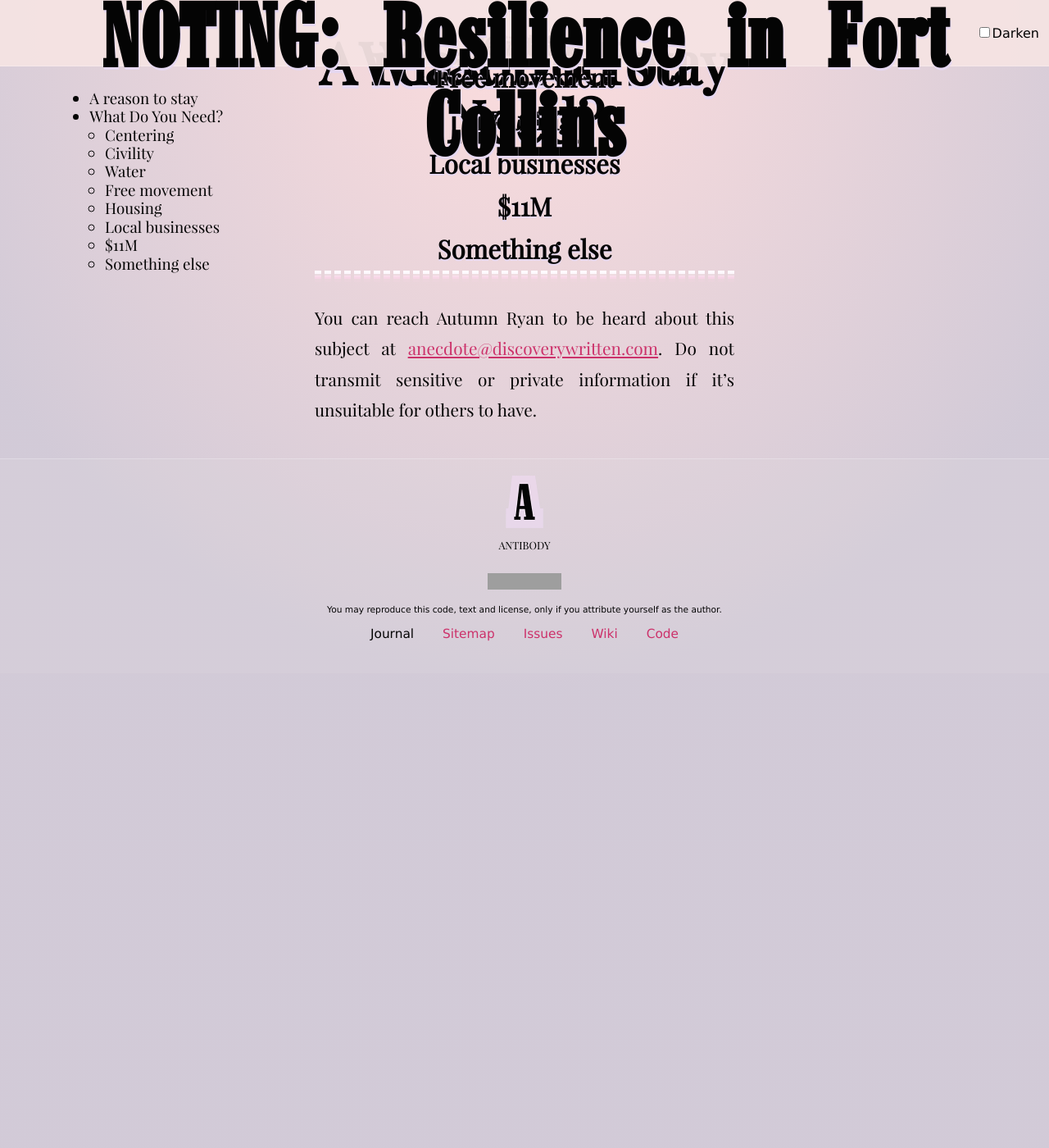
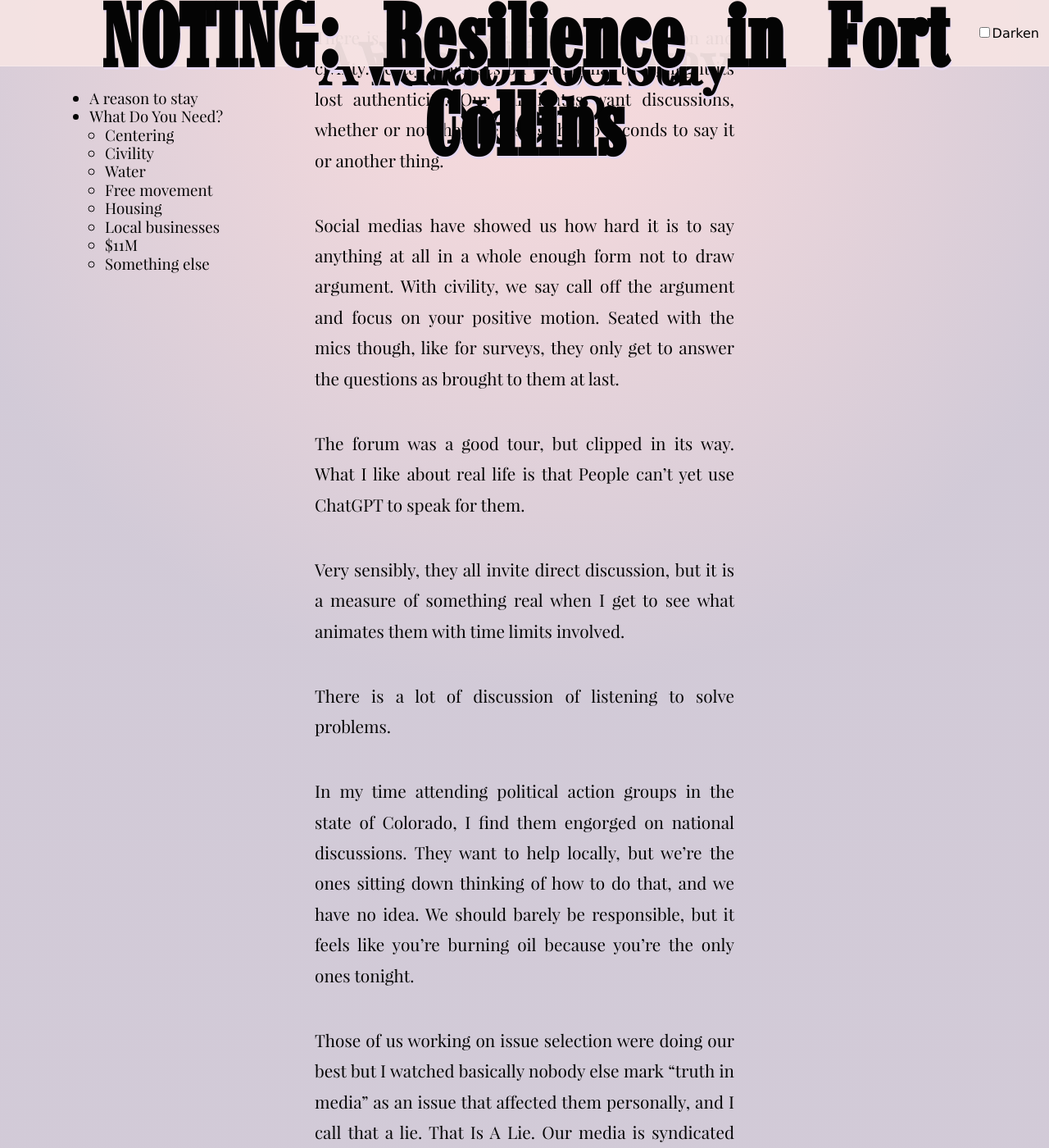
Before and after one commit to tiliv/antibody, a Jekyll site: the page built from docs/journal/autumn-ryan-Resilience-in-Fort-Collins/index.md, in a window 1280 px wide and 1400 px high, scrolled down 4547 px. Shown: the whole window at 82% size. Built offline with Jekyll 4.4.1, drawn with Linux system fonts in a browser that asks for light colours; before the commit the page ends 5368 px from its top, so only the background shows below that; some of the changed text lies outside the part shown; grey boxes are pictures that could not be loaded.

Commit message:
Add civility framing
This section may not stay where it is. It's not paced well for being the second point in the headings.

```diff
--- a/docs/journal/autumn-ryan-Resilience-in-Fort-Collins/index.md
+++ b/docs/journal/autumn-ryan-Resilience-in-Fort-Collins/index.md
@@ -65,6 +65,31 @@ Help your candidates know you see them through general noise of all else. They r
 
 #### Civility
 
+There is little to address on the point of division and civility. Scotty V presses on the format to highlight its lost authenticity. Our candidates want discussions, whether or not they are using the 90 seconds to say it or another thing.
+
+Social medias have showed us how hard it is to say anything at all in a whole enough form not to draw argument. With civility, we say call off the argument and focus on your positive motion. Seated with the mics though, like for surveys, they only get to answer the questions as brought to them at last.
+
+The forum was a good tour, but clipped in its way. What I like about real life is that People can't yet use ChatGPT to speak for them.
+
+Very sensibly, they all invite direct discussion, but it is a measure of something real when I get to see what animates them with time limits involved.
+
+There is a lot of discussion of listening to solve problems.
+
+In my time attending political action groups in the state of Colorado, I find them engorged on national discussions. They want to help locally, but we're the ones sitting down thinking of how to do that, and we have no idea. We should barely be responsible, but it feels like you're burning oil because you're the only ones tonight.
+
+Those of us working on issue selection were doing our best but I watched basically nobody else mark "truth in media" as an issue that affected them personally, and I call that a lie. That Is A Lie. Our media is syndicated and damaged and branded when it arrives to us, even (especially) on social media.
+
+I fear there isn't enough for our leaders to hear in elections. The people can't say it unless they can skillfully conjure tricks in social media, where content is encouraged to be shorter and shorter.
+
+I promote civility, though like Scotty V I must wonder loudly sometimes at what we are expected to say with our brutally short time slots.
+
+Do A Trick, observers will demand, and I don't blame Scotty V or hypothetical others for saying No to the premise and selecting their own.
+
+What does it look like to resort to other civil means?
+
+What can we say yet, except to notice that our time has by and large been taken from us People?
+
+May We Have Our Time Back?
 
 #### Water
 
```
